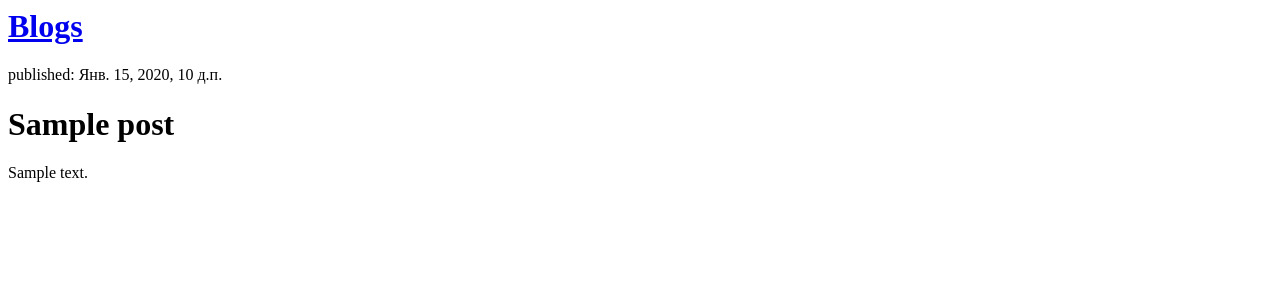
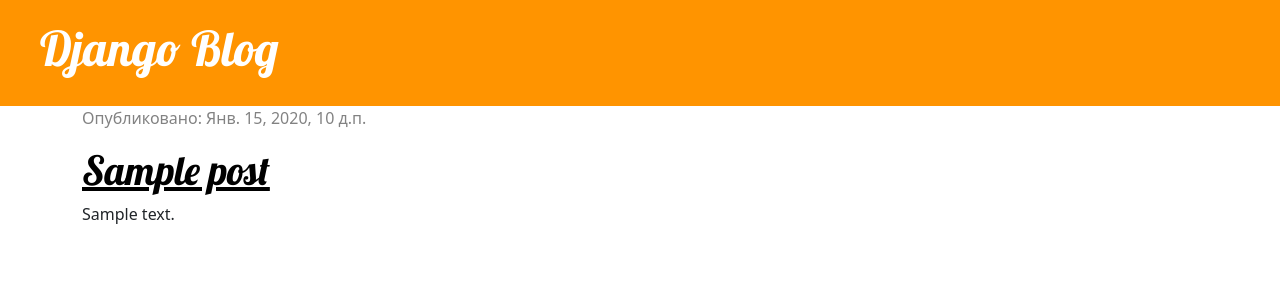
Before and after one commit to CleRIeQ/my-first-blog, a Django app: template blog/templates/blog/post_list.html in a window 1280 px wide. Shown: the top 300 px of the page. Run offline with Django 3.2, Linux system fonts and the light colour scheme; tables that the repository leaves empty hold one stand-in row (values such as "Sample post"); the template is opened without the code that fills it: values that come from a table or form of the project are taken from there, most other values are stand-ins (such as "Sample title", 1, 10 or a date in 2020).

Commit message:
fix b-strap and css attemp1

```diff
--- /dev/null
+++ b/blog/static/css/blog.css
@@ -0,0 +1,46 @@
+.page-header {
+    background-color: #ff9400;
+    margin-top: 0;
+    padding: 20px 20px 20px 40px
+}
+
+.page-header h1, .page-header h1 a, .page-header h1 a:visited, .page-header h1 a:active {
+    color: #ffffff;
+    font-size: 36pt;
+    text-decoration: none;
+}
+
+.content {
+    margin-left: 40px;
+}
+
+h1, h2, h3, h4 {
+    font-family: 'Lobster', cursive;
+}
+
+.date {
+    color: #828282;
+}
+
+.save {
+    float: right;
+}
+
+.post-form textarea, .post-form input {
+    width: 100%;
+}
+
+.top-menu, .top-menu:hover, .top-menu:visited {
+    color: #ffffff;
+    float: right;
+    font-size: 26pt;
+    margin-right: 20px;
+}
+
+.post {
+    margin-bottom: 70px;
+}
+
+.post h1 a, .post h1 a:visited {
+    color: #000000;
+}
--- a/blog/templates/blog/post_list.html
+++ b/blog/templates/blog/post_list.html
@@ -1,18 +1,31 @@
+{% load static %}
 <html>
     <head>
-        <title>Blog</title>
+        <title>Django blog</title>
+         <link rel="stylesheet" href="{% static 'css/blog.css' %}">
+        <link href="https://cdn.jsdelivr.net/npm/bootstrap@5.1.2/dist/css/bootstrap.min.css" rel="stylesheet" integrity="sha384-uWxY/CJNBR+1zjPWmfnSnVxwRheevXITnMqoEIeG1LJrdI0GlVs/9cVSyPYXdcSF" crossorigin="anonymous">
+        <link href="https://fonts.googleapis.com/css2?family=Lobster&display=swap" rel="stylesheet">
+
+
     </head>
     <body>
-        <div>
-            <h1><a href="https://www.youtube.com/channel/UC-WNdguIr3cEnIHfBjzzwfg">Blogs</a></h1>
+        <div class="page-header">
+            <h1><a href="/">Django Blog</a></h1>
         </div>
-
-        {% for post in posts %}
-            <div>
-                <p>published: {{ published_date }}</p>
-                <h1>{{post.title}}</h1>
-                <p>{{ post.text|linebreaksbr }}</p>
+            <div class="content container">
+            <div class="row">
+                <div class="col-md-8">
+                    {% for post in posts %}
+                        <div class="post">
+                            <div class="date">
+                                <p>Опубликовано: {{ post.published_date }}</p>
+                            </div>
+                            <h1><a href="">{{ post.title }}</a></h1>
+                            <p>{{ post.text|linebreaksbr }}</p>
+                        </div>
+                    {% endfor %}
+                </div>
             </div>
-        {% endfor %}
+        </div>
     </body>
 </html>
--- a/mysite/settings.py
+++ b/mysite/settings.py
@@ -123,5 +123,5 @@ STATIC_ROOT = os.path.join(BASE_DIR, 'static')
 
 # Default primary key field type
 # https://docs.djangoproject.com/en/3.2/ref/settings/#default-auto-field
-
+# first
 DEFAULT_AUTO_FIELD = 'django.db.models.BigAutoField'
```
Also changed, not shown: blog/urls.py (line endings or trailing spaces).
